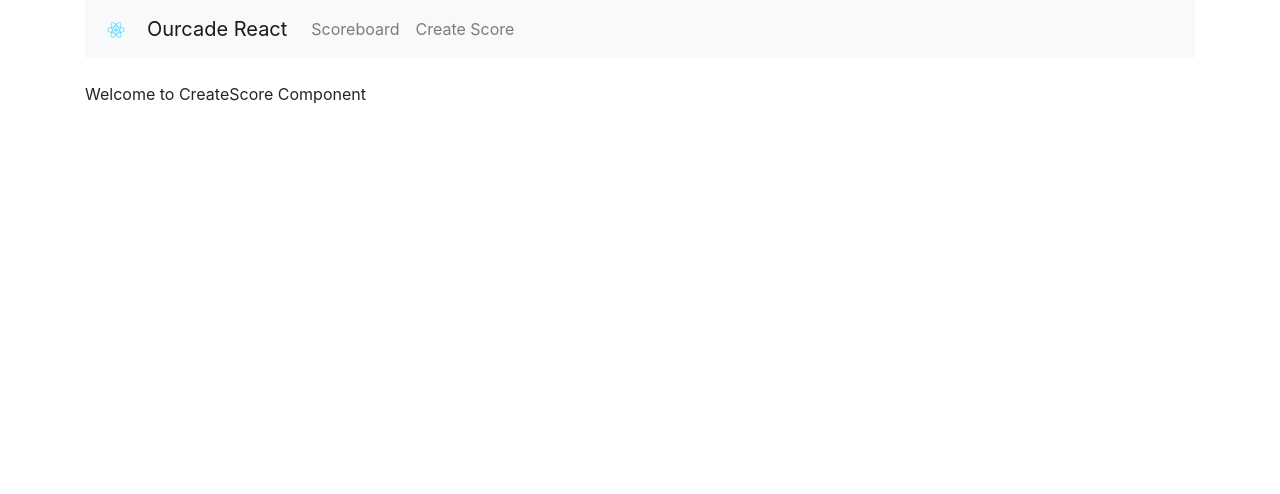
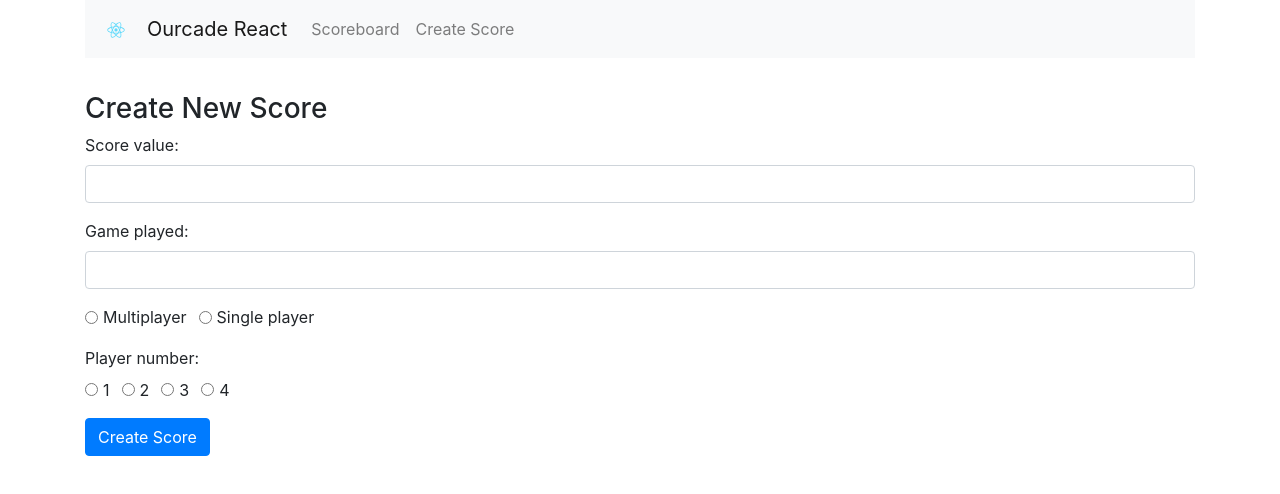
Before and after one commit to wakaspar/ourcade-react, a React (Create React App) app: page /create in a window 1280 px wide. Shown: the top 494 px of the page. Built offline with nearby package versions, Linux system fonts and the light colour scheme.

Commit message:
fixes className bug in src/App.js and implements basic React form for CreateScore

```diff
--- a/src/App.js
+++ b/src/App.js
@@ -14,7 +14,7 @@ class App extends Component {
       <Router>
         <div className="container">
           <nav className="navbar navbar-expand-lg navbar-light bg-light">
-           <a class="navbar-brand" href="/" target="_blank">
+           <a className="navbar-brand" href="/" target="_blank">
              <img src={logo} width="30" height="30" alt="Ourcade React" />
            </a>
            <Link to="/" className="navbar-brand">Ourcade React</Link>
--- a/src/components/create-score.component.js
+++ b/src/components/create-score.component.js
@@ -3,11 +3,20 @@ import React, { Component } from 'react';
 export default class CreateScore extends Component {
   constructor(props) {
     super(props);
+    // binds methods to class constructor
+    this.onChangeScoreValue = this.onChangeScoreValue.bind(this);
+    this.onChangeScoreGame = this.onChangeScoreGame.bind(this);
+    this.onChangeScorePlayerNum = this.onChangeScorePlayerNum.bind(this);
+    this.onChangeScoreMultiplayer = this.onChangeScoreMultiplayer.bind(this);
+    this.onClick = this.onClick.bind(this);
+    this.onSubmit = this.onSubmit.bind(this);
+
     this.state = {
       score_value: '',
       score_game: '',
-      score_player_num: '',
-      score_multiplayer: false
+      score_multiplayer: false,
+      show_player_num: false,
+      score_player_num: ''
     }
   }
   // onChange methods
@@ -32,6 +41,12 @@ export default class CreateScore extends Component {
       });
   }
 
+  onClick(e){
+    this.setState({
+      showPlayerNum: true
+    })
+  }
+  // form onSubmit method
   onSubmit(e) {
         e.preventDefault();
 
@@ -51,9 +66,106 @@ export default class CreateScore extends Component {
 
   render() {
     return (
-      <div>
-        <p>Welcome to CreateScore Component</p>
-      </div>
+      <div style={{marginTop: 10}}>
+        <h3>Create New Score</h3>
+        <form onSubmit={this.onSubmit}>
+          <div className="form-group">
+              <label>Score value: </label>
+              <input  type="text"
+                      className="form-control"
+                      value={this.state.score_value}
+                      onChange={this.onChangeScoreValue}
+                      />
+          </div>
+          <div className="form-group">
+              <label>Game played: </label>
+              <input  type="text"
+                      className="form-control"
+                      value={this.state.score_game}
+                      onChange={this.onChangeScoreGame}
+                      />
+          </div>
+
+          <div className="form-group">
+              <div className="form-check form-check-inline">
+                  <input  className="form-check-input"
+                          type="radio"
+                          name="multiplayerOptionsTrue"
+                          id="multiplayerTrue"
+                          value="true"
+                          onClick={this.onClick}
+                          checked={this.state.score_multiplayer==='true'}
+                          onChange={this.onChangeScoreMultiplayer}
+                          />
+                  <label className="form-check-label">Multiplayer</label>
+              </div>
+              <div className="form-check form-check-inline">
+                  <input  className="form-check-input"
+                          type="radio"
+                          name="multiplayerOptionsFalse"
+                          id="multiplayerFalse"
+                          value="false"
+                          checked={this.state.score_multiplayer==='false'}
+                          onChange={this.onChangeScoreMultiplayer}
+                          />
+                  <label className="form-check-label">Single player</label>
+              </div>
+           </div>
+
+           <div className="form-group">
+               <label>Player number: </label>
+               <br/>
+               <div className="form-check form-check-inline">
+                   <input  className="form-check-input"
+                           type="radio"
+                           name="playerNumberOptions"
+                           id="playerOne"
+                           value="1"
+                           checked={this.state.score_player_num==='1'}
+                           onChange={this.onChangeScorePlayerNum}
+                           />
+                   <label className="form-check-label">1</label>
+               </div>
+               <div className="form-check form-check-inline">
+                   <input  className="form-check-input"
+                           type="radio"
+                           name="playerNumberOptions"
+                           id="playerTwo"
+                           value="2"
+                           checked={this.state.score_player_num==='2'}
+                           onChange={this.onChangeScorePlayerNum}
+                           />
+                   <label className="form-check-label">2</label>
+               </div>
+               <div className="form-check form-check-inline">
+                   <input  className="form-check-input"
+                           type="radio"
+                           name="playerNumberOptions"
+                           id="playerThree"
+                           value="3"
+                           checked={this.state.score_player_num==='3'}
+                           onChange={this.onChangeScorePlayerNum}
+                           />
+                   <label className="form-check-label">3</label>
+               </div>
+               <div className="form-check form-check-inline">
+                   <input  className="form-check-input"
+                           type="radio"
+                           name="playerNumberOptions"
+                           id="playerFour"
+                           value="4"
+                           checked={this.state.score_player_num==='4'}
+                           onChange={this.onChangeScorePlayerNum}
+                           />
+                   <label className="form-check-label">4</label>
+               </div>
+            </div>
+
+          <div className="form-group">
+              <input type="submit" value="Create Score" className="btn btn-primary" />
+          </div>
+      </form>
+  </div>
     )
   }
 }
```
